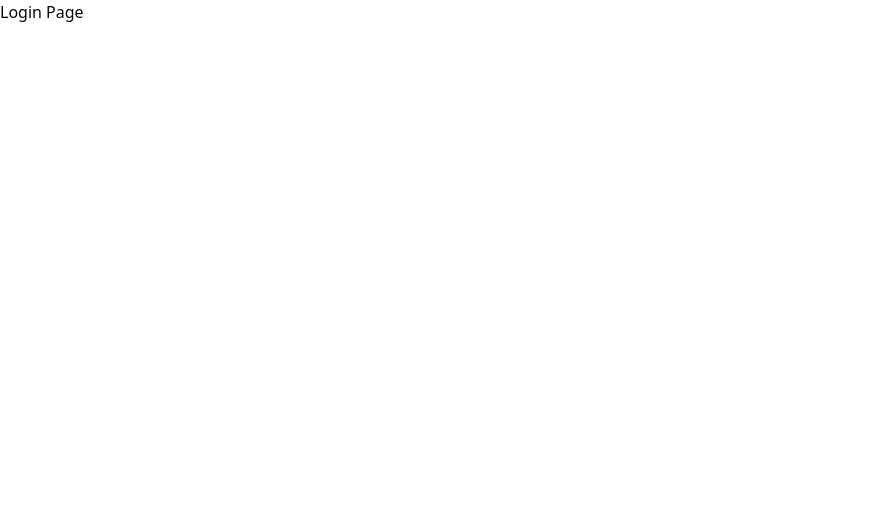
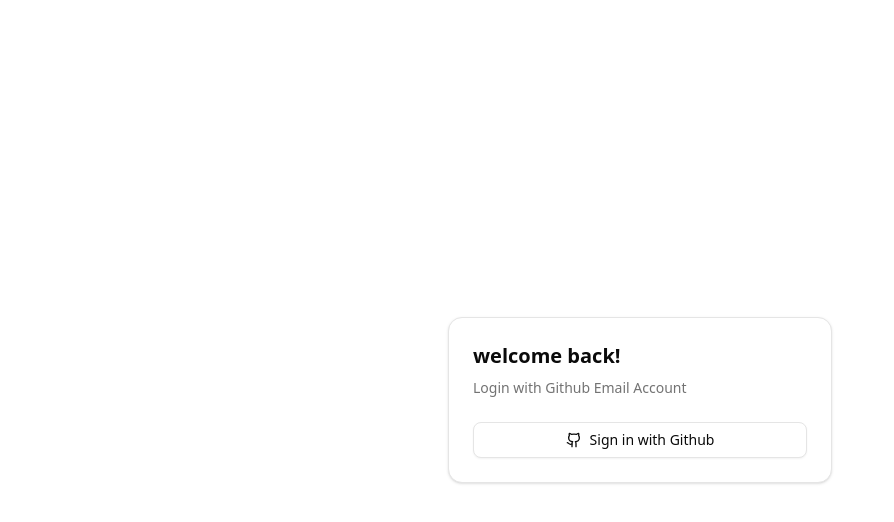
Before and after one commit to aashikur/eduverse-lms-platform, a Next.js app: page /login in a window 1280 px wide. Shown: the top 522 px of the page, without its empty margins (0-894 px from the left). Built offline with nearby package versions, Linux system fonts and the light colour scheme.

Commit message:
auth Login page UI with ShadCN

```diff
--- /dev/null
+++ b/src/app/(auth)/login/layout.tsx
@@ -0,0 +1,9 @@
+export default function AuthLayout({ children }: { children: React.ReactNode }) {
+    return (
+        <div className="relative flex min-h-svh flex-col items-center justify-center">
+            <div className="flex w-full flex-col max-w-sm gap-6">
+                {children}
+            </div>
+        </div>
+    )
+}
--- a/src/app/(auth)/login/page.jsx
+++ /dev/null
@@ -1,11 +0,0 @@
-import React from 'react';
-
-const LoginPage = () => {
-    return (
-        <div>
-            <h1>Login Page</h1>
-        </div>
-    );
-};
-
-export default LoginPage;
--- /dev/null
+++ b/src/app/(auth)/login/page.tsx
@@ -0,0 +1,25 @@
+import { Button } from "@/components/ui/button";
+import { Card, CardContent, CardDescription, CardHeader, CardTitle } from "@/components/ui/card";
+import { GithubIcon } from "lucide-react";
+
+const LoginPage = () => {
+    return (
+        <div>
+            <Card>
+               <CardHeader>
+                <CardTitle className="text-xl">welcome back!</CardTitle>
+                <CardDescription>Login with Github Email Account</CardDescription>
+               </CardHeader>
+
+               <CardContent>
+                 <Button variant={'outline'} className="w-full">
+                    <GithubIcon className="size-4"></GithubIcon>
+                    Sign in with Github
+                 </Button>
+               </CardContent>
+            </Card>
+        </div>
+    );
+};
+
+export default LoginPage;
--- a/src/app/page.tsx
+++ b/src/app/page.tsx
@@ -1,4 +1,5 @@
 import { Button } from "@/components/ui/button";
+import { Card } from "@/components/ui/card";
 
 export default function HomePage() {
   return (
@@ -9,6 +10,8 @@ export default function HomePage() {
      <Button variant="secondary">Button</Button>
      <Button variant="ghost">Button</Button>
      <Button variant="link">Button</Button>
+     <Card></Card>
+
 
     </div>
   );
```
